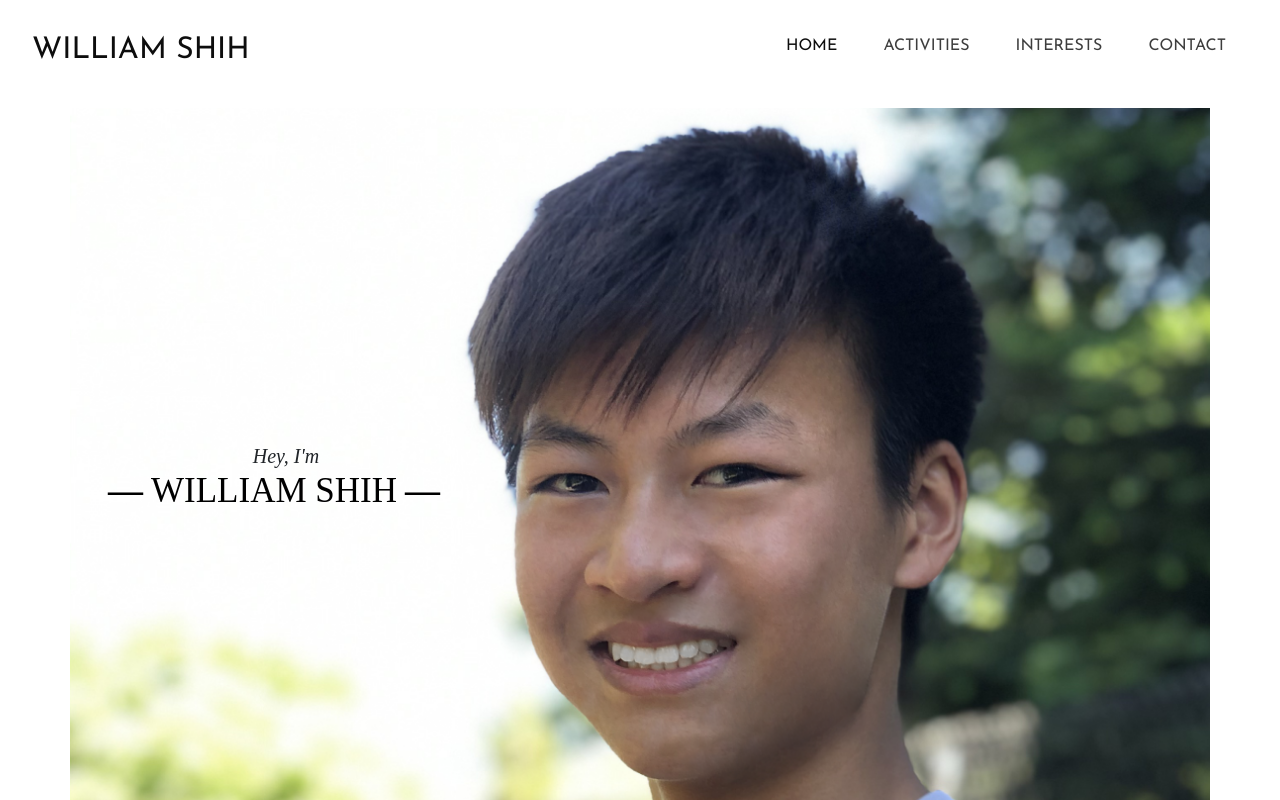
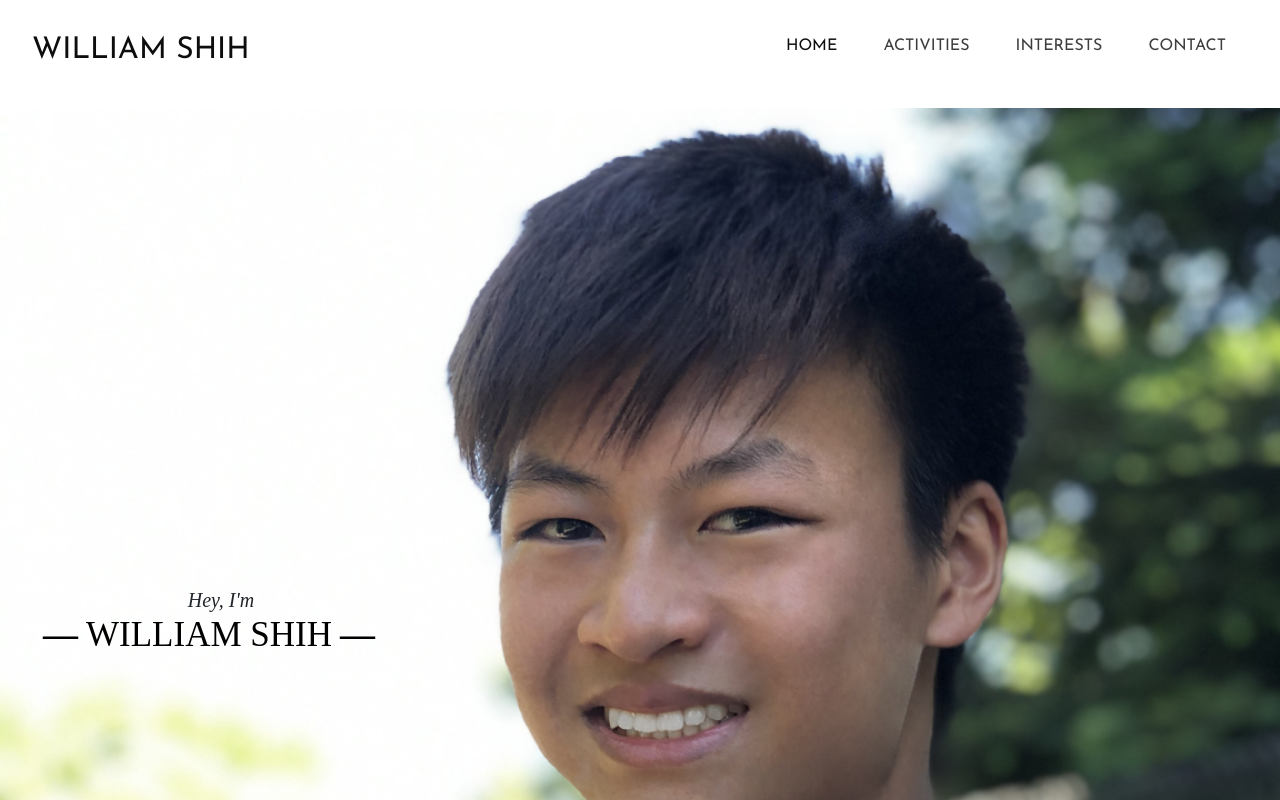
Before and after one commit to hicodingclub/sample-personal-website, an Angular app: page / in a window 1280 px wide. Shown: the top 800 px of the page. Built offline with nearby package versions, Linux system fonts and the light colour scheme.

Commit message:
home background width fix

```diff
--- a/src/app/home/home.component.css
+++ b/src/app/home/home.component.css
@@ -4,7 +4,7 @@
     background-repeat: no-repeat;
     background-size: 100%;
     position: relative;
-    height: 145vh;
+    height: 175vh;
     top: -16px;
     bottom: 0;
     right: 0;
@@ -12,7 +12,7 @@
 }
 
 .top-row{
-  height: 42vh;
+  height: 60vh;
 }
 
 .intro-row {
@@ -88,7 +88,5 @@
         line-height: 33px;
         left: 0;
     }
-    .top-row {
-        height: 42vh;
-    }
+
 }
--- a/src/app/home/home.component.html
+++ b/src/app/home/home.component.html
@@ -1,4 +1,5 @@
-<div class="container bg">
+<div class="container-fluid bg">
+
   <div class="container mt-4 ml-3">
 
     <div class="row top-row">
@@ -14,6 +15,7 @@
         </div>
       </div>
     </div>
+
 
     <div class="row name-row">
       <div class="col-4">
@@ -33,9 +35,7 @@
         </div>
       </div>
     </div>
-    </div>
+
   </div>
 
-    <div class="row space-row">
-
 </div>
```
Lines whose indentation alone changed are shown as unchanged.
